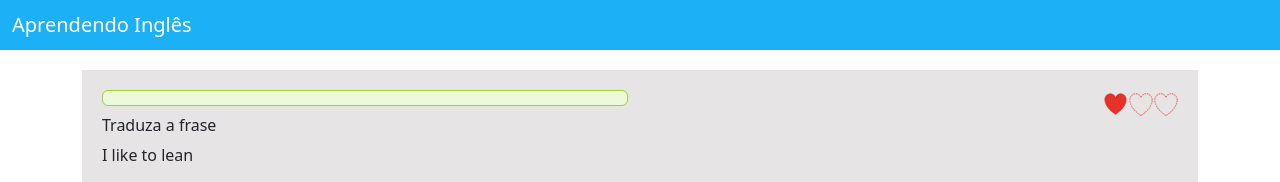
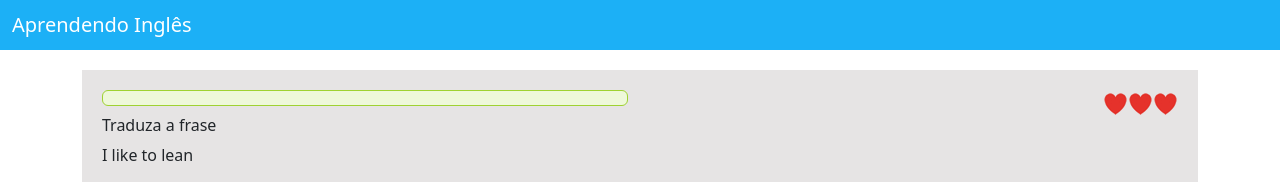
Before and after one commit to majumvalaski/app1, an Angular app: page / in a window 1280 px wide. Shown: the top 182 px of the page. Built offline with nearby package versions, Linux system fonts and the light colour scheme.

Commit message:
criando e acessando a funcao exibeCoracao

```diff
--- a/src/app/tentativas/tentativas.component.html
+++ b/src/app/tentativas/tentativas.component.html
@@ -1,3 +1,7 @@
-<img [src]="coracaoCheio" />
+<!--<img [src]="coracaoCheio" />
 <img [src]="coracaoVazio" />
 <img [src]="coracaoVazio" />
+> -->
+
+<!--Acessando a função exibeCoracao() e percorrendo cada coracao dentro do array coracoes-->
+<img *ngFor="let coracao of coracoes" [src] = "coracao.exibeCoracao()" />
--- a/src/app/tentativas/tentativas.component.ts
+++ b/src/app/tentativas/tentativas.component.ts
@@ -1,5 +1,5 @@
 import { Component } from '@angular/core';
-
+import {Coracao} from '../shared/coracao.model';
 @Component({
   selector: 'app-tentativas',
   templateUrl: './tentativas.component.html',
@@ -8,4 +8,12 @@ import { Component } from '@angular/core';
 export class TentativasComponent {
   public coracaoCheio: string="/assets/coracao_cheio.png"
   public coracaoVazio: string="/assets/coracao_vazio.png"
+
+  public coracoes: Coracao[] = [
+    new Coracao(true), new Coracao(true), new Coracao(true)
+  ]
+
+  constructor(){
+    console.log(this.coracoes)
+  }
 }
```
